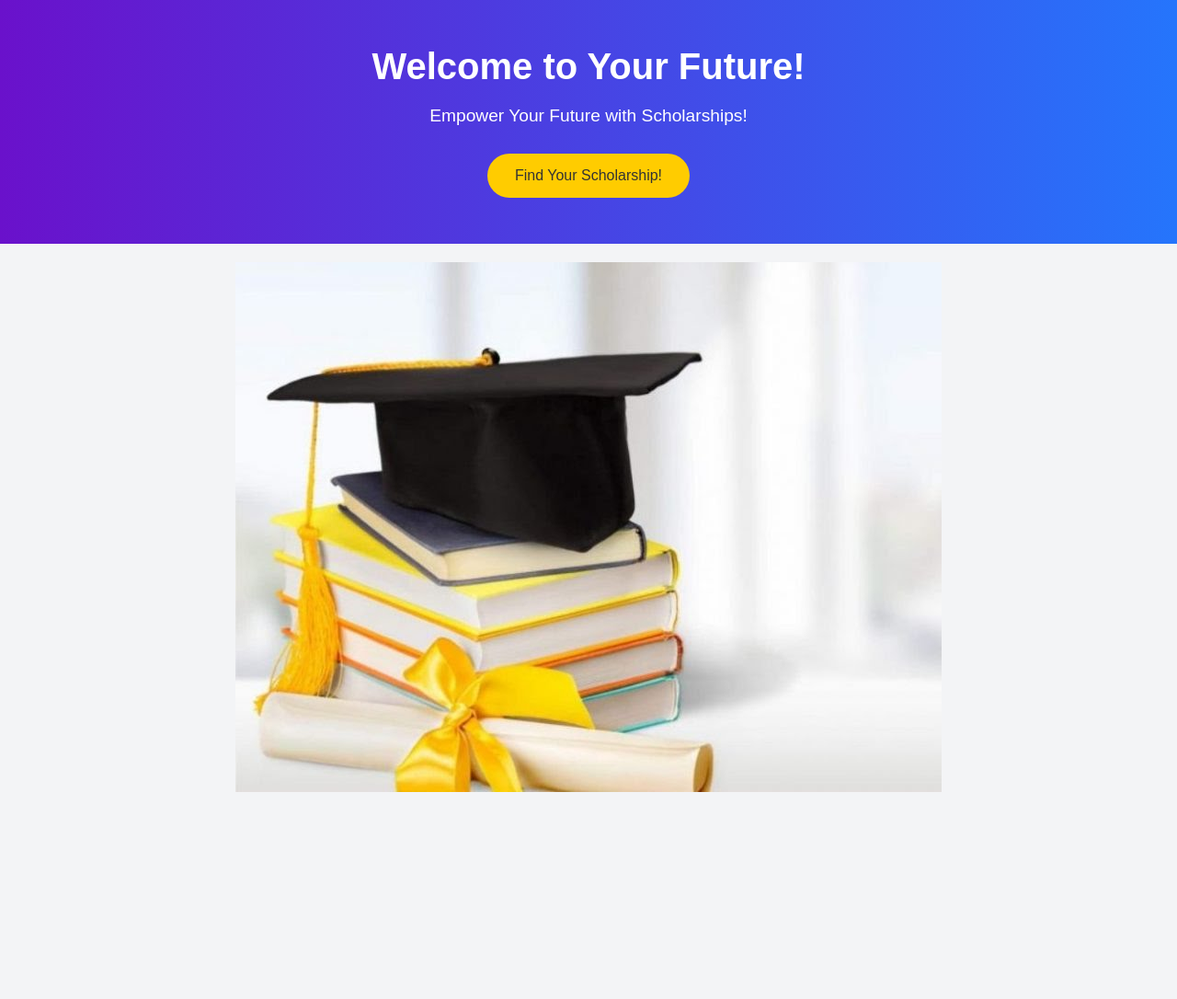
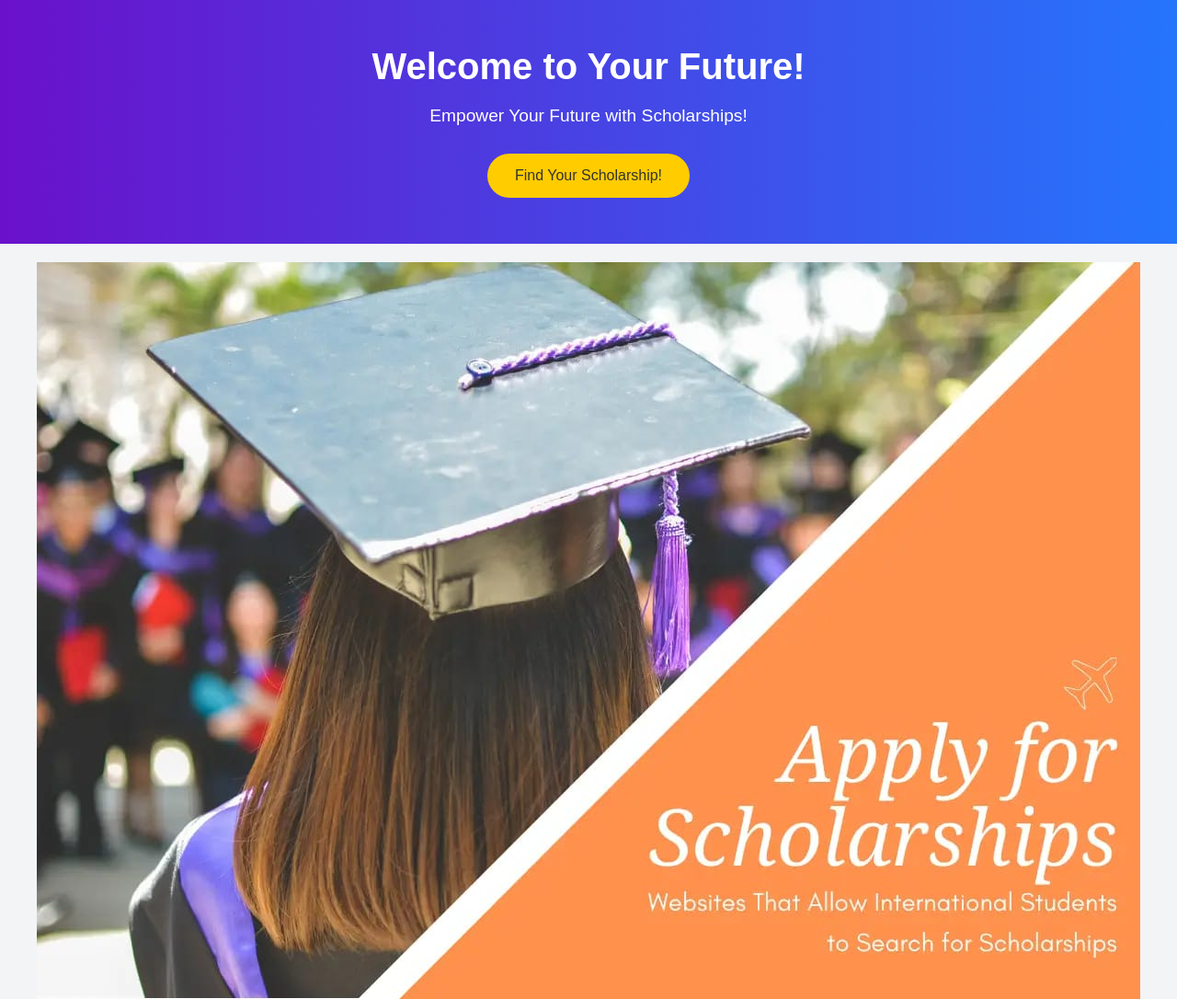
Before and after one commit to Bhuvaneswari202/scholarshipweb, a website: page index.html in a window 1280 px wide. Shown: the whole page at 92% size. Before the commit the page ends 881 px from the top, so only its background shows below. Drawn offline with Linux system fonts and the light colour scheme.

Commit message:
Update index.html

```diff
--- a/index.html
+++ b/index.html
@@ -14,7 +14,7 @@
     </div>
 
     <!-- Adding the image below the hero section -->
-    <img src="logo.jpg" alt="Empowering Future through Scholarships" style="display: block; margin: 20px auto; max-width: 100%; height: auto;">
+    <img src="hhh.jpeg" alt="Empowering Future through Scholarships" style="display: block; margin: 20px auto; max-width: 100%; height: auto;">
 
 
 </body>
```
